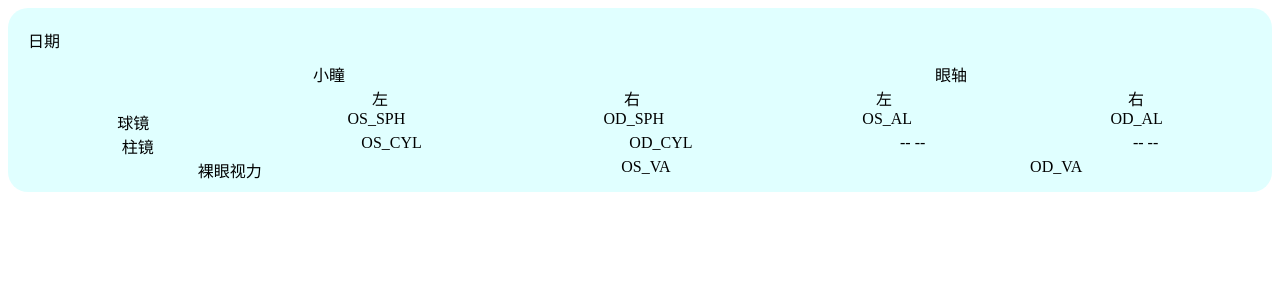
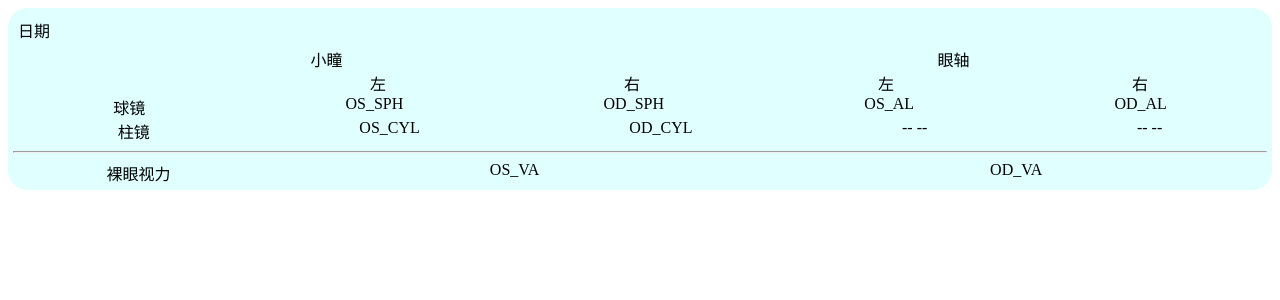
Before and after one commit to wumingqing2018/maneu-guest-web, a Django app: page /test/ in a window 1280 px wide. Shown: the top 300 px of the page. Run offline with Django 3.2, Linux system fonts and the light colour scheme.

Commit message:
添加可视化功能

```diff
--- a/templates/test.html
+++ b/templates/test.html
@@ -5,8 +5,8 @@
     <title>Title</title>
 </head>
 <body>
-<div style="padding:10px; background-color: #e0ffff; border-radius:20px; text-align:left;">
-    <div style="padding:10px">日期</div>
+<div style="padding:5px; background-color: #e0ffff; border-radius:20px; text-align:left;">
+    <div style="padding:5px">日期</div>
     <div class="grid-container" style="display: grid; grid-template-columns: auto auto;">
         <div class="grid-item" style="text-align:center;">小瞳</div>
         <div class="grid-item" style="text-align:center;">眼轴</div>
@@ -32,12 +32,12 @@
         <div class="grid-item" style="text-align:center;">-- --</div>
         <div class="grid-item" style="text-align:center;">-- --</div>
     </div>
-    <div class="grid-container" style="display: grid; grid-template-columns: auto auto auto;">
+    <hr>
+    <div class="grid-container" style="display: grid; grid-template-columns: 1fr 2fr 2fr;">
         <div class="grid-item" style="text-align:center;">裸眼视力</div>
         <div class="grid-item" style="text-align:center;">OS_VA</div>
         <div class="grid-item" style="text-align:center;">OD_VA</div>
     </div>
-
 </div>
 </body>
 </html>
```
